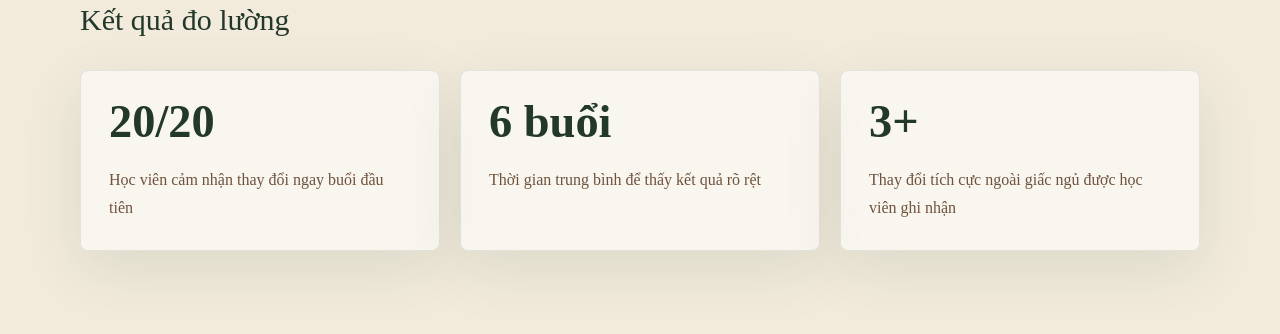
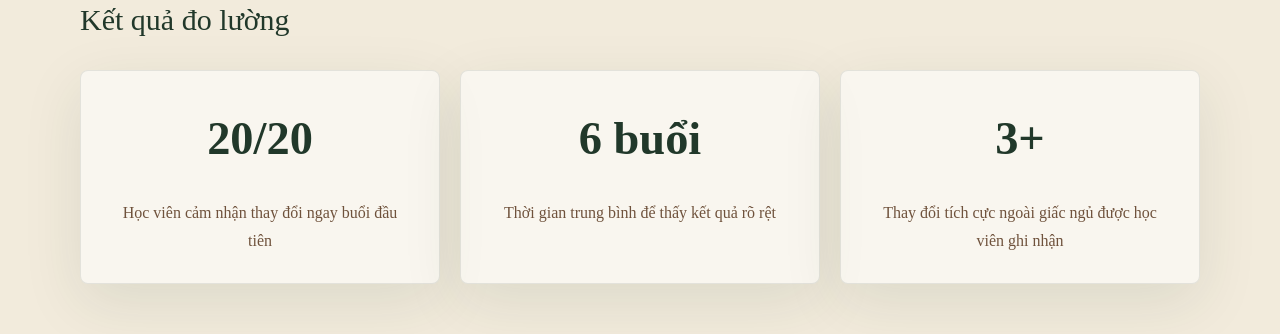
Before and after one commit to healthcoachhonganh/retourss-website, a Next.js app: page /cau-chuyen-hoi-phuc in a window 1280 px wide. Shown: the part 1734-2068 px from the top of the page. Built offline with nearby package versions, Linux system fonts and the light colour scheme; no server answers.

Commit message:
fix: align and standardize recovery statistics cards

```diff
--- a/app/cau-chuyen-hoi-phuc/page.tsx
+++ b/app/cau-chuyen-hoi-phuc/page.tsx
@@ -58,9 +58,13 @@ export default function StoriesPage() {
           <h2 className="font-serif text-3xl font-medium leading-tight text-forest">Kết quả đo lường</h2>
           <div className="mt-8 grid gap-5 sm:grid-cols-2 lg:grid-cols-3">
             {recoveryStats.map((item) => (
-              <article key={item.number} className="rounded-lg border border-forest/10 bg-white/55 p-6 shadow-soft sm:p-7">
-                <p className="font-serif text-4xl font-semibold leading-none text-forest sm:text-[2.9rem]">{item.number}</p>
-                <p className="mt-5 text-base font-medium leading-7 text-earth">{item.label}</p>
+              <article key={item.number} className="flex h-full min-h-[190px] flex-col rounded-lg border border-forest/10 bg-white/55 p-6 shadow-soft sm:min-h-[214px] sm:p-7">
+                <div className="grid min-h-16 place-items-center text-center sm:min-h-20">
+                  <p className="font-serif text-[2.55rem] font-semibold leading-none text-forest sm:text-[2.9rem]">
+                    {item.number}
+                  </p>
+                </div>
+                <p className="mt-5 text-center text-base font-medium leading-7 text-earth">{item.label}</p>
               </article>
             ))}
           </div>
```
